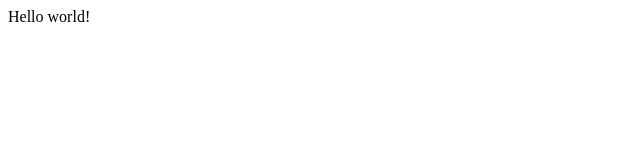
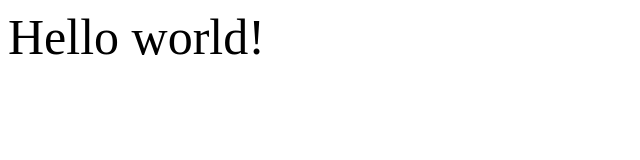
Before and after one commit to DanyaYashin/daddysite, a Gatsby site: page / in a window 1280 px wide. Shown: the whole page, without its empty margins (0-640 px from the left). Built offline with nearby package versions, Linux system fonts and the light colour scheme; Gatsby itself is replaced by a stand-in of ours.

Commit message:
first commit

```diff
--- a/src/pages/index.js
+++ b/src/pages/index.js
@@ -1,5 +1,7 @@
 import React from "react"
+import { Link } from "gatsby"
+import styles from "./index.module.css"
 
 export default function Home() {
-  return <div>Hello world!</div>
+  return <div className={styles.word}>Hello world!</div>
 }
--- /dev/null
+++ b/src/pages/index.module.css
@@ -0,0 +1,3 @@
+.word{
+  font-size: 50px;
+}
```
